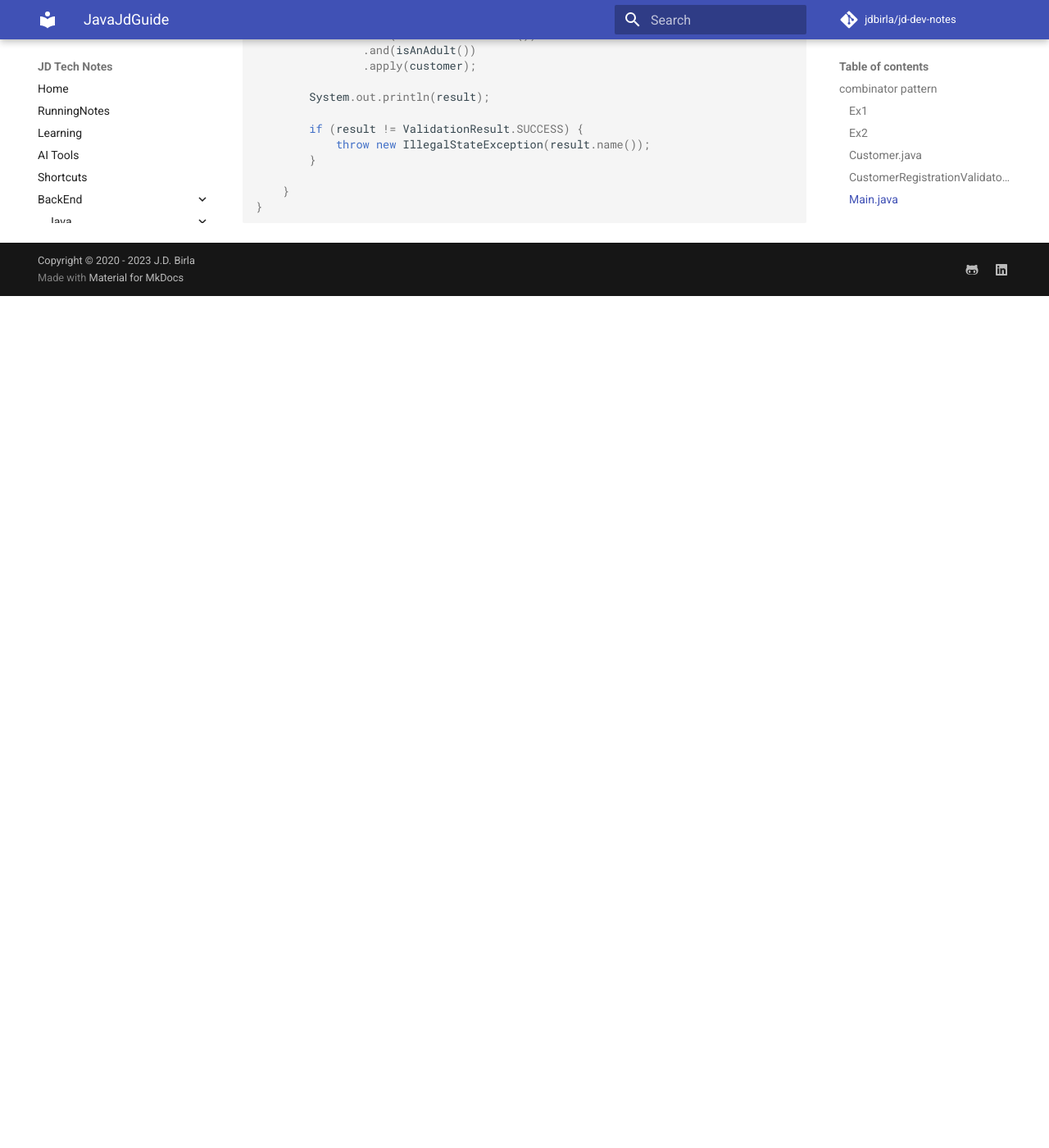
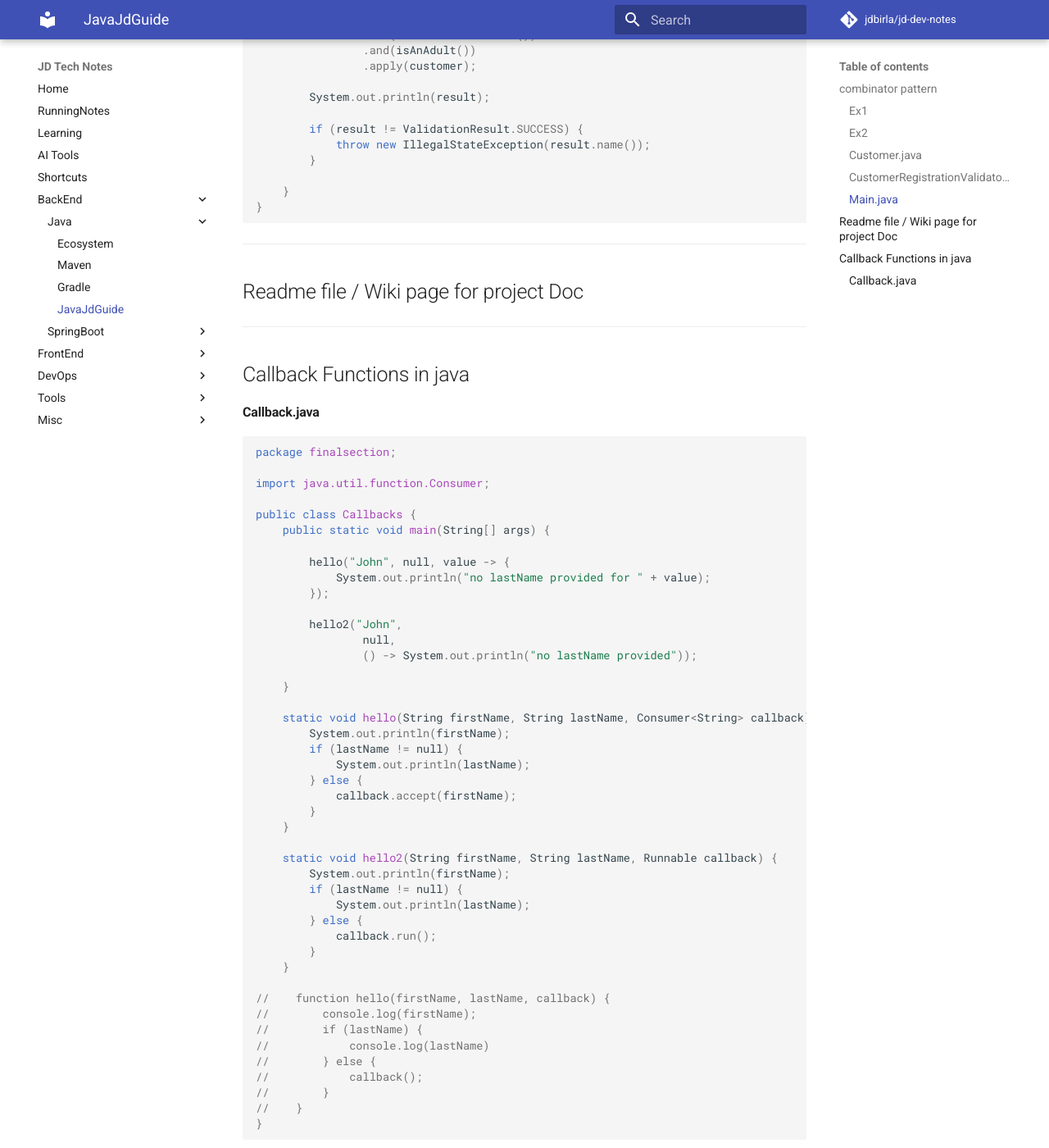
Before and after one commit to jdbirla/jd-dev-notes, an MkDocs documentation site: the page built from docs/java/javajdguide.md, in a window 1280 px wide and 1400 px high, scrolled down 2985 px. Shown: the whole window at 82% size. Built offline with MkDocs 1.6.1 and Material for MkDocs 9.7.7, drawn with Linux system fonts in a browser that asks for light colours; comment, search, counter and statistics services are not loaded; before the commit the page ends 3346 px from its top, so only the background shows below that.

Commit message:
Update javajdguide.md

````diff
--- a/docs/java/javajdguide.md
+++ b/docs/java/javajdguide.md
@@ -150,3 +150,54 @@ public class Main {
     }
 }
 ```
+---
+## Readme file / Wiki page for project Doc
+---
+## Callback Functions in java
+#### Callback.java
+```java
+package finalsection;
+
+import java.util.function.Consumer;
+
+public class Callbacks {
+    public static void main(String[] args) {
+
+        hello("John", null, value -> {
+            System.out.println("no lastName provided for " + value);
+        });
+
+        hello2("John",
+                null,
+                () -> System.out.println("no lastName provided"));
+
+    }
+
+    static void hello(String firstName, String lastName, Consumer<String> callback) {
+        System.out.println(firstName);
+        if (lastName != null) {
+            System.out.println(lastName);
+        } else {
+            callback.accept(firstName);
+        }
+    }
+
+    static void hello2(String firstName, String lastName, Runnable callback) {
+        System.out.println(firstName);
+        if (lastName != null) {
+            System.out.println(lastName);
+        } else {
+            callback.run();
+        }
+    }
+
+//    function hello(firstName, lastName, callback) {
+//        console.log(firstName);
+//        if (lastName) {
+//            console.log(lastName)
+//        } else {
+//            callback();
+//        }
+//    }
+}
+```
````
